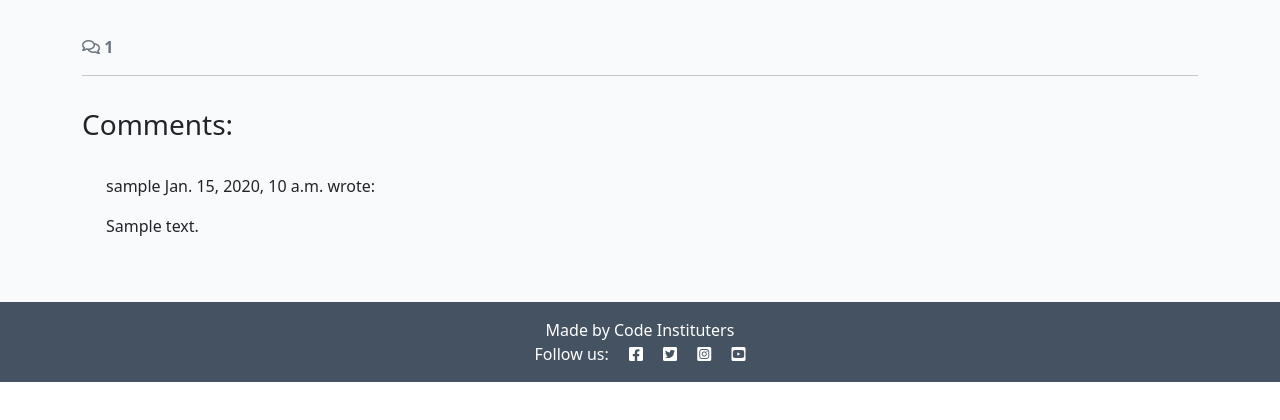
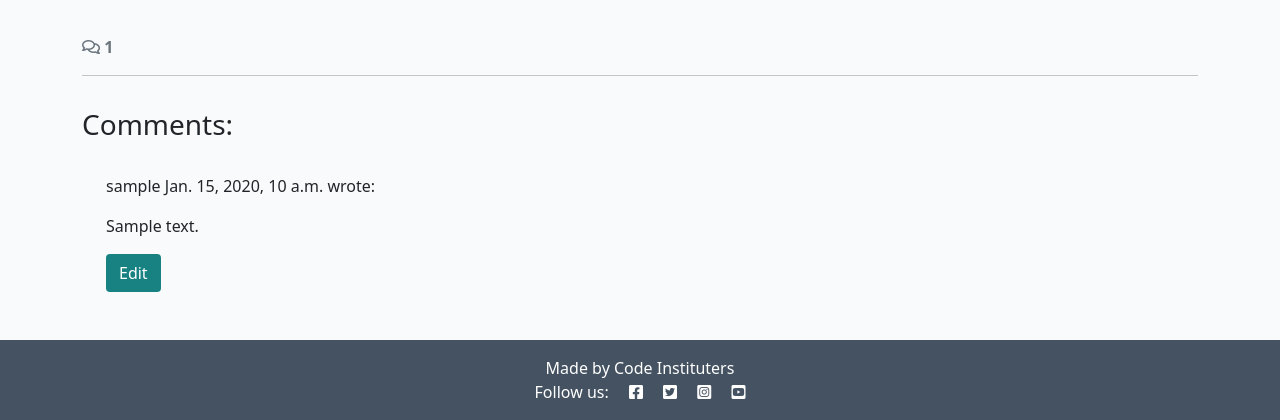
Before and after one commit to jordanabraga/lovebooks, a Django app: a page that uses templates/base.html in a window 1280 px wide. Shown: the part 965-1385 px from the top of the page. Before the commit the page ends 1347 px from the top, so only its background shows below. Run offline with Django 4.2, Linux system fonts and the light colour scheme; a user stored in the database is signed in; tables that the repository leaves empty hold one stand-in row (values such as "Sample post"); parts of the project's set-up code (start-up, migrations or seed data) failed here and were passed over; some libraries are stand-ins or nearby versions.

Commit message:
Add edit button for comments

```diff
--- a/books/models.py
+++ b/books/models.py
@@ -42,4 +42,4 @@ class Comment(models.Model):
         ordering = ["-created_on"]
 
     def __str__(self):
-        return f"Comment {self.body} by {self.added_by}"
+        return f"Comment {self.body} by {self.added_by} Approved: {self.approved}"
--- /dev/null
+++ b/books/static/js/comments.js
@@ -0,0 +1,24 @@
+const editButtons = document.getElementsByClassName("btn-edit");
+const commentText = document.getElementById("id_body");
+const commentForm = document.getElementById("commentForm");
+const submitButton = document.getElementById("submitButton");
+
+/**
+* Initializes edit functionality for the provided edit buttons.
+*
+* For each button in the `editButtons` collection:
+* - Retrieves the associated comment's ID upon click.
+* - Fetches the content of the corresponding comment.
+* - Populates the `commentText` input/textarea with the comment's content for editing.
+* - Updates the submit button's text to "Update".
+* - Sets the form's action attribute to the `edit_comment/{commentId}` endpoint.
+*/
+for (let button of editButtons) {
+  button.addEventListener("click", (e) => {
+    let commentId = e.target.getAttribute("comment_id");
+    let commentContent = document.getElementById(`comment${commentId}`).innerText;
+    commentText.value = commentContent;
+    submitButton.innerText = "Update";
+    commentForm.setAttribute("action", `edit_comment/${commentId}`);
+  });
+}
--- a/books/templates/books/book_detail.html
+++ b/books/templates/books/book_detail.html
@@ -103,6 +103,10 @@
             This comment is awaiting approval
           </p>
           {% endif %}
+          {% if user.is_authenticated and comment.added_by == user %}
+          <button class="btn btn-edit"
+            comment_id="{{ comment.id }}">Edit</button>
+          {% endif %}
         </div>
         <!-- Our for loop ends here -->
         {% endfor %}
@@ -112,3 +116,7 @@
 </div>
 
 {% endblock content %}
+
+{% block extras %}
+<script src="{% static 'js/comments.js' %}"></script>
+{% endblock %}
--- a/books/urls.py
+++ b/books/urls.py
@@ -4,4 +4,6 @@ from django.urls import path
 urlpatterns = [
     path('', views.BooksList.as_view(), name='home'),
     path('<slug:slug>/', views.book_detail, name='book_detail'),
+    path('<slug:slug>/edit_comment/<int:comment_id>',
+         views.comment_edit, name='comment_edit'),
 ]
--- a/books/views.py
+++ b/books/views.py
@@ -1,7 +1,8 @@
-from django.shortcuts import render, get_object_or_404
+from django.shortcuts import render, get_object_or_404, reverse
 from django.views import generic
 from django.contrib import messages
-from .models import Book
+from django.http import HttpResponseRedirect
+from .models import Book, Comment
 from .forms import CommentForm
 
 # Create your views here.
@@ -50,3 +51,25 @@ def book_detail(request, slug):
          "comment_count": comment_count,
          "comment_form": comment_form,},
     )
+
+def comment_edit(request, slug, comment_id):
+    """
+    view to edit comments
+    """
+    if request.method == "POST":
+
+        queryset = Book.objects.filter(status=1)
+        post = get_object_or_404(queryset, slug=slug)
+        comment = get_object_or_404(Comment, pk=comment_id)
+        comment_form = CommentForm(data=request.POST, instance=comment)
+
+        if comment_form.is_valid() and comment.added_by == request.user:
+            comment = comment_form.save(commit=False)
+            comment.post = post
+            comment.approved = True
+            comment.save()
+            messages.add_message(request, messages.SUCCESS, 'Comment Updated!')
+        else:
+                messages.add_message(request, messages.ERROR, 'Error updating comment!')
+
+    return HttpResponseRedirect(reverse('book_detail', args=[slug]))
--- a/templates/base.html
+++ b/templates/base.html
@@ -93,6 +93,10 @@
     <script src="https://cdn.jsdelivr.net/npm/bootstrap@5.0.1/dist/js/bootstrap.bundle.min.js"
         integrity="sha384-gtEjrD/SeCtmISkJkNUaaKMoLD0//ElJ19smozuHV6z3Iehds+3Ulb9Bn9Plx0x4" crossorigin="anonymous">
         </script>
+
+    {% block extras %}
+    {% endblock %}
+
 </body>
 
 </html>
```
